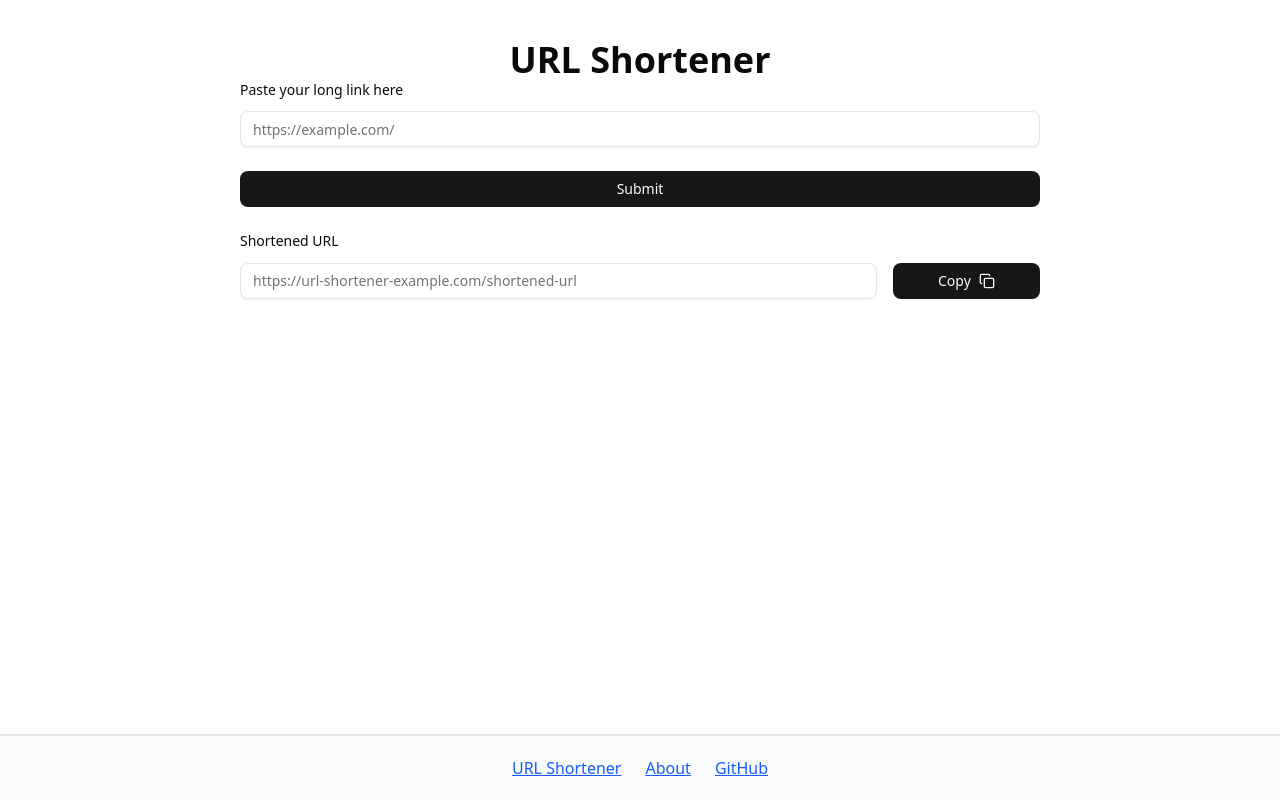
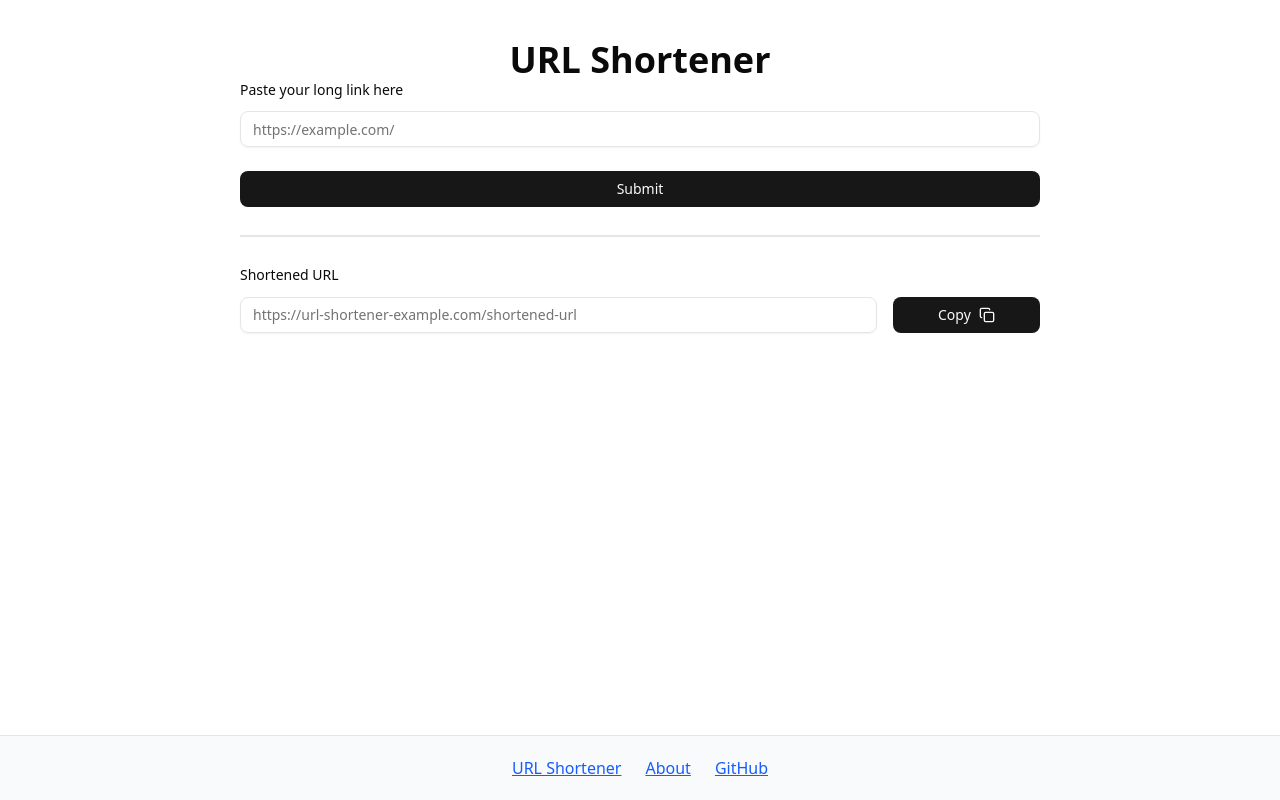
Before and after one commit to RyanTurner02/url-shortener, a Next.js app in the folder frontend/: page / in a window 1280 px wide. Built offline with nearby package versions, Linux system fonts and the light colour scheme.

Commit message:
Add horizontal line; update border size

```diff
--- a/frontend/components/footer/footer.tsx
+++ b/frontend/components/footer/footer.tsx
@@ -2,7 +2,7 @@ import Link from "next/link";
 
 export default function Footer() {
   return (
-    <footer className="flex flex-wrap justify-center w-full gap-6 py-5 border-t-2 bg-gray-50">
+    <footer className="flex flex-wrap justify-center w-full gap-6 py-5 border-t bg-gray-50">
       <Link className="text-link" href="/">
         URL Shortener
       </Link>
--- a/frontend/components/forms/url-shortener-form/url-shortener-form.tsx
+++ b/frontend/components/forms/url-shortener-form/url-shortener-form.tsx
@@ -19,6 +19,7 @@ export const UrlShortenerForm = () => {
       <FieldSet>
         <OriginalUrlField control={form.control} />
         <SubmitButton />
+        <div className="my-1 border" />
         <ShortenedUrlField control={form.control} />
       </FieldSet>
       <Toaster richColors />
```
